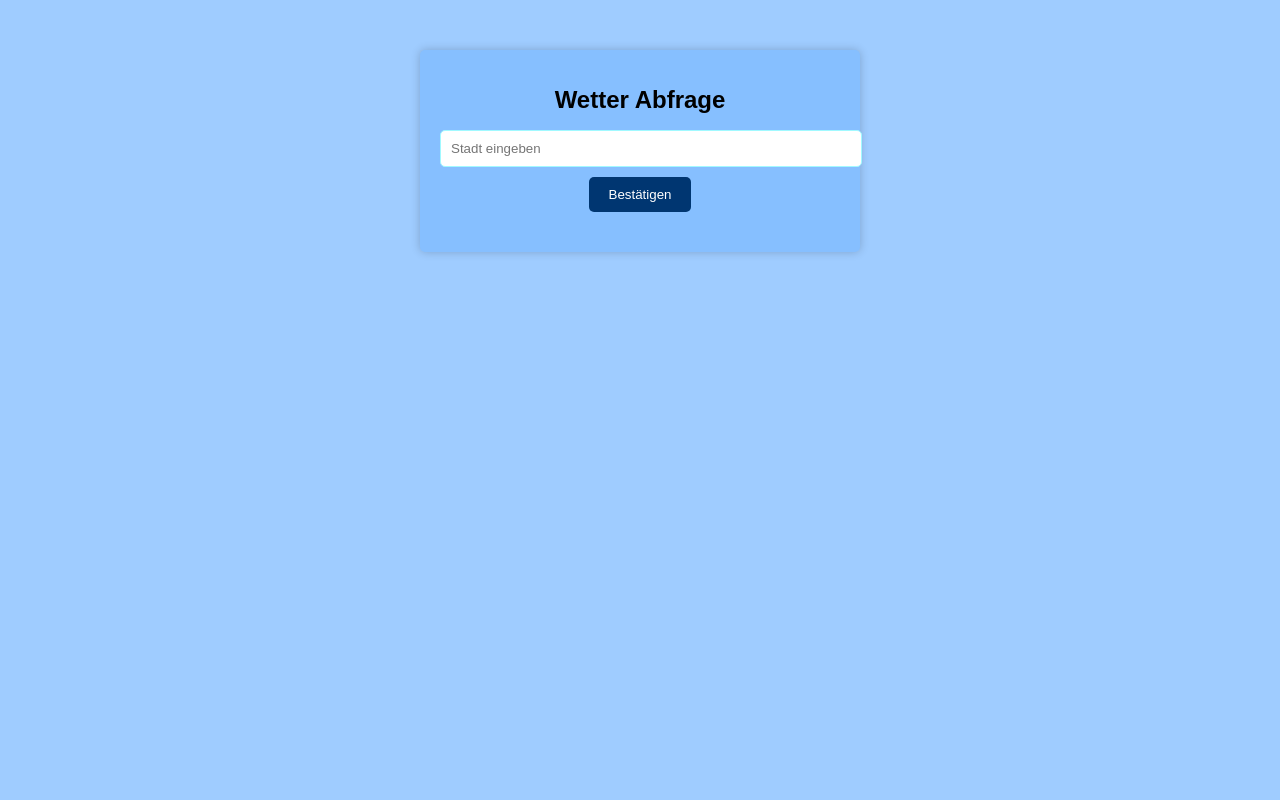
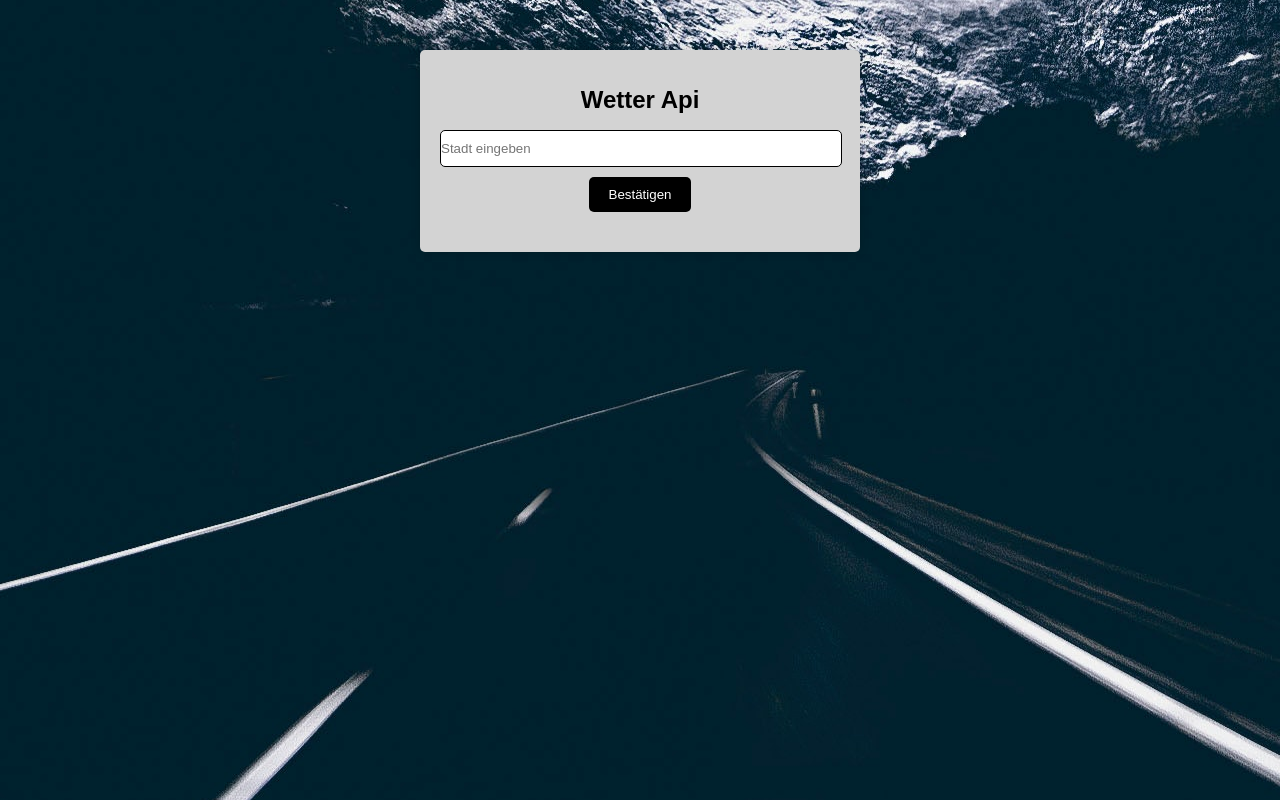
Before and after one commit to noxnay/WetterApi, a plain HTML site: page index.html in a window 1280 px wide. Drawn offline with Linux system fonts and the light colour scheme.

Commit message:
Update 08.09

```diff
--- a/index.html
+++ b/index.html
@@ -8,7 +8,7 @@
 </head>
 <body>
     <div class="container">
-        <h1>Wetter Abfrage</h1>
+        <h1>Wetter Api</h1>
         <input type="text" id="cityInput" placeholder="Stadt eingeben">
         <button id="fetchWeather">Bestätigen</button>
         <div id="weatherInfo"></div>
--- a/stylesheet.css
+++ b/stylesheet.css
@@ -1,6 +1,8 @@
 body {
+    background-image: url("src/background.jpg");
+    background-position: center;
     font-family: Arial, sans-serif;
-    background-color: #9fccff;
+
     margin: 0;
     padding: 0;
 }
@@ -9,7 +11,7 @@ body {
     margin: 0 auto;
     text-align: center;
     padding: 20px;
-    background-color: #86bfff;
+    background-color: rgb(211, 211, 211);
     box-shadow: 0px 0px 10px rgba(0, 0, 0, 0.2);
     border-radius: 5px;
     margin-top: 50px;
@@ -19,14 +21,15 @@ h1 {
 }
 input {
     width: 100%;
-    padding: 10px;
+    padding: 10px 0px 10px 0px;
     margin-bottom: 10px;
-    border: 1px solid #a1f9ff;
+    border: 1px solid #000000;
     border-radius: 5px;
+
 }
 button {
     padding: 10px 20px;
-    background-color: #003671;
+    background-color: #000000;
     color: #ffffff;
     border: none;
     border-radius: 5px;
```
Also changed, not shown: src/background.jpg (added).
